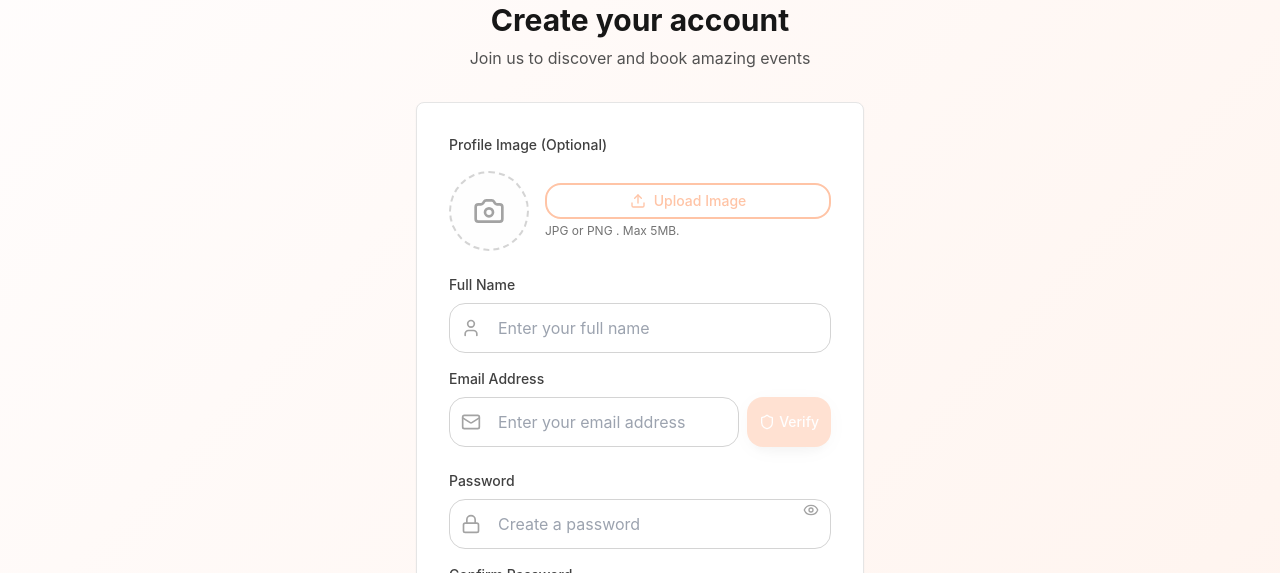
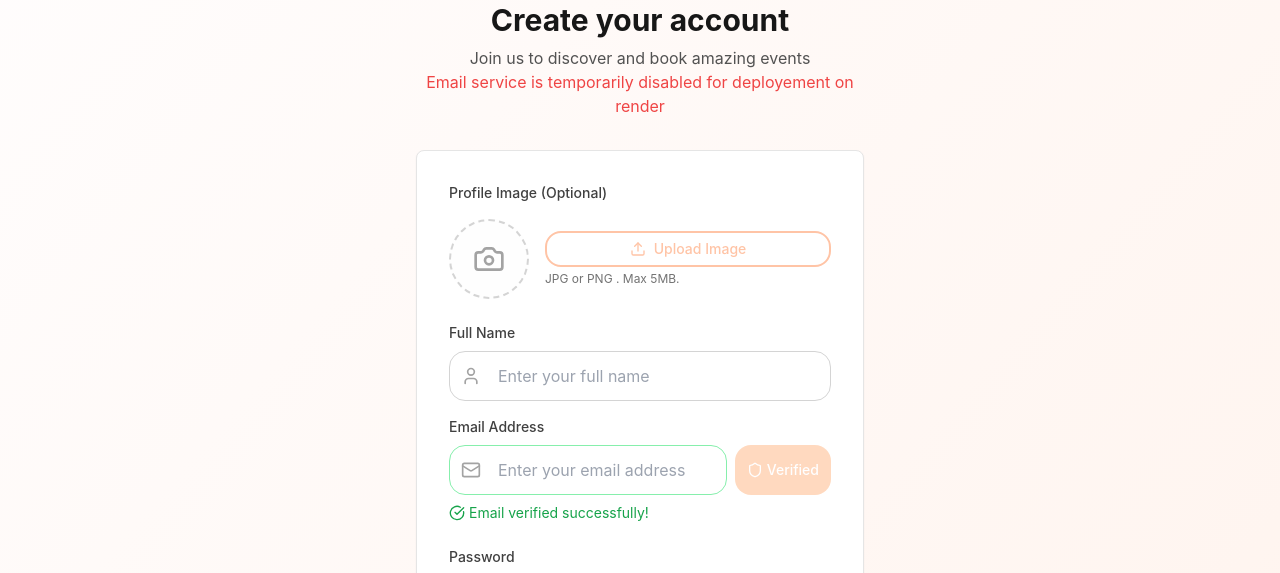
Before and after one commit to Aayush-0109/EventBooking_Frontend, a React (Vite) app: page /register in a window 1280 px wide. Shown: the part 142-715 px from the top of the page. Built offline with nearby package versions, Linux system fonts and the light colour scheme; no server answers.

Commit message:
disable email service

```diff
--- a/src/pages/RegisterPage.tsx
+++ b/src/pages/RegisterPage.tsx
@@ -34,7 +34,7 @@ export const RegisterPage: React.FC = () => {
     const { registerUser, error, clearError, isMutating, user, isAuthenticated, sendOtp, verifyOtp, isOtpSending, isOtpVerifying } = useAuthStore()
 
 
-    const [isEmailVerified, setIsEmailVerified] = useState(false);
+    const [isEmailVerified, setIsEmailVerified] = useState(true);
     const [showOtpModal, setShowOtpModal] = useState(false);
     const [otp, setOtp] = useState('');
     const [canResendOtp, setCanResendOtp] = useState(true);
@@ -88,9 +88,9 @@ export const RegisterPage: React.FC = () => {
 
     useEffect(() => {
         if (isEmailVerified) {
-            setIsEmailVerified(false);
+            setIsEmailVerified(true);
         }
-    }, [email]);
+    }, []);
 
     useEffect(() => {
         if (confirmPassword && password) {
@@ -263,6 +263,9 @@ export const RegisterPage: React.FC = () => {
                         </h2>
                         <p className="text-neutral-600">
                             Join us to discover and book amazing events
+                        </p>
+                        <p className="text-error">
+                        Email service is temporarily disabled for deployement on render
                         </p>
                     </div>
 
```
